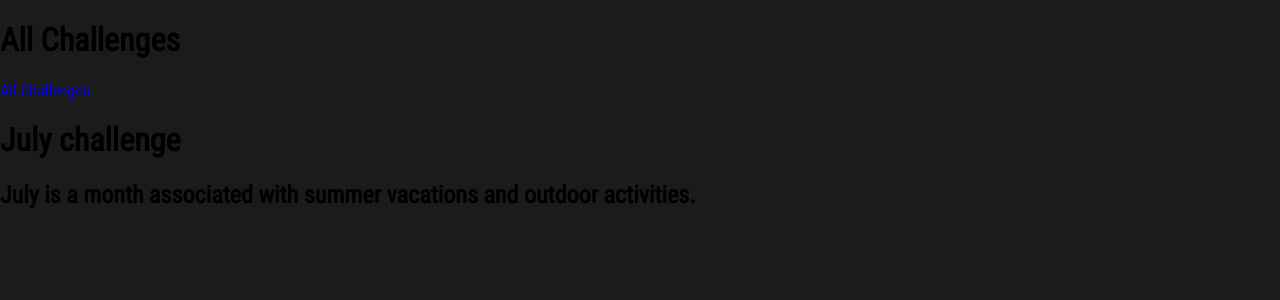
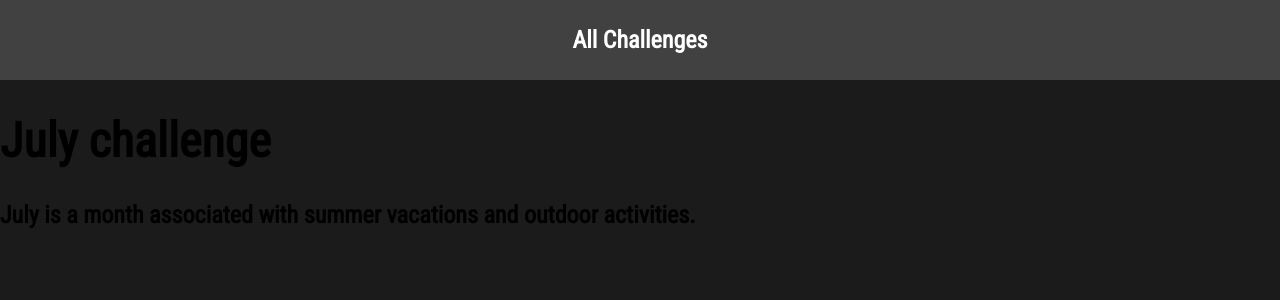
Before and after one commit to SifatNiloy/django-monthly-challenges, a Django app: page /challenges/july in a window 1280 px wide. Shown: the top 300 px of the page. Run offline with Django 4.2, Linux system fonts and the light colour scheme.

Commit message:
added styles for every month page

```diff
--- /dev/null
+++ b/challenges/static/challenges/challenge.css
@@ -0,0 +1,4 @@
+h1{
+    font-size: 3rem;
+    font-weight: bold;
+}
--- /dev/null
+++ b/challenges/static/challenges/includes/header.css
@@ -0,0 +1,25 @@
+header {
+    width: 100%;
+    height: 5rem;
+    background-color: rgb(65, 65, 65);
+}
+
+header nav {
+    width: 100%;
+    height: 100%;
+    display: flex;
+    justify-content: center;
+    align-items: center;
+}
+
+header nav a {
+    color: white;
+    font-size: 1.5rem;
+    font-weight: bold;
+    text-decoration: none;
+}
+
+header nav a:hover,
+header nav a:active {
+    color: rgb(185, 9, 185);
+}
--- a/challenges/templates/challenges/challenge.html
+++ b/challenges/templates/challenges/challenge.html
@@ -1,4 +1,11 @@
 {% extends 'base.html' %}
+{%load static%}
+
+{%block css_files %}
+    <link rel="stylesheet" href="{% static "challenges/challenge.css" %}">
+    <link rel="stylesheet" href="{% static "challenges/includes/header.css" %}">
+{%endblock%}
+
 
 {% block page_title %}
 {{ month_name| title }} Challenge
--- a/challenges/templates/challenges/index.html
+++ b/challenges/templates/challenges/index.html
@@ -2,7 +2,8 @@
 {% load static %}
 
 {%block css_files %}
-<link rel="stylesheet" href="{% static "challenges/challenges.css" %}">
+    <link rel="stylesheet" href="{% static "challenges/challenges.css" %}">
+    <link rel="stylesheet" href="{% static "challenges/includes/header.css" %}">
 {%endblock%}
 
 
--- a/templates/base.html
+++ b/templates/base.html
@@ -12,7 +12,7 @@
 
 <body>
 
-    <h1>All Challenges</h1>
+    {% comment %} <h1>All Challenges</h1> {% endcomment %}
     {%block content%} {%endblock%}
 </body>
 
```
